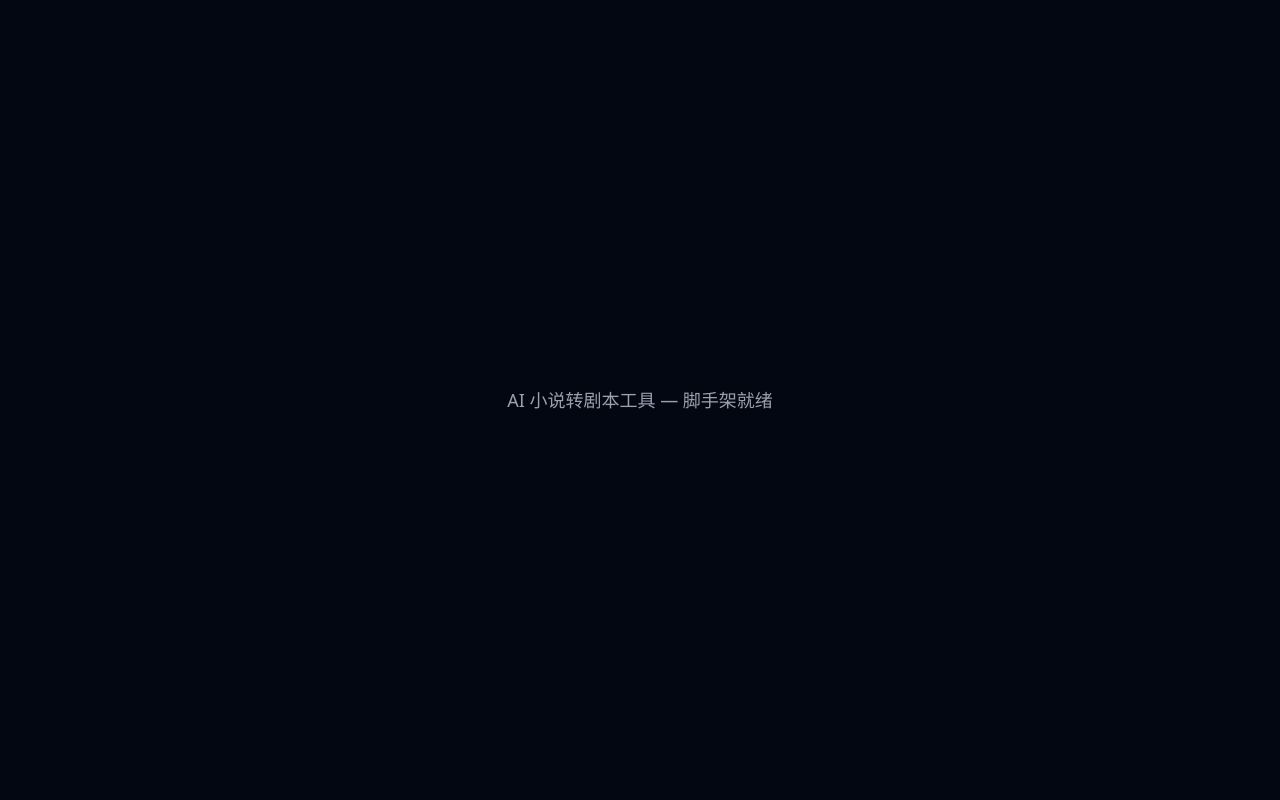
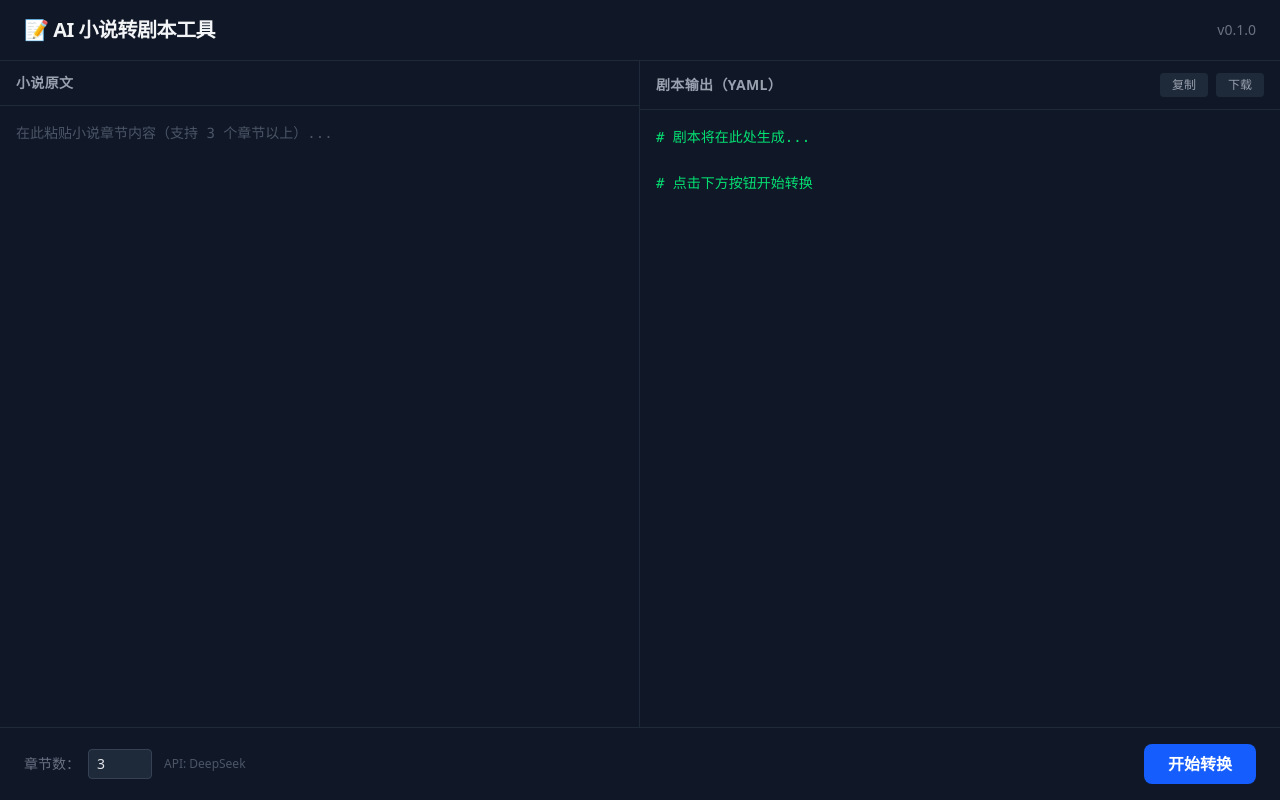
Before and after one commit to Carlo-Chan/novel-to-script-ai, a React (Vite) app: page / in a window 1280 px wide. Built offline with nearby package versions, Linux system fonts and the light colour scheme.

Commit message:
feat: 实现小说输入与剧本输出的两栏布局界面

```diff
--- /dev/null
+++ b/src/App.tsx
@@ -0,0 +1,72 @@
+function App() {
+  return (
+    <div className="flex flex-col h-screen">
+      {/* 顶部导航 */}
+      <header className="flex items-center justify-between px-6 py-4 border-b border-gray-800 bg-gray-900">
+        <h1 className="text-xl font-bold tracking-tight">
+          📝 AI 小说转剧本工具
+        </h1>
+        <span className="text-sm text-gray-500">v0.1.0</span>
+      </header>
+
+      {/* 主内容区：两栏布局 */}
+      <main className="flex-1 flex overflow-hidden">
+        {/* 左侧：输入区 */}
+        <section className="w-1/2 flex flex-col border-r border-gray-800">
+          <div className="px-4 py-3 border-b border-gray-800 bg-gray-900">
+            <h2 className="text-sm font-semibold text-gray-400 uppercase tracking-wide">
+              小说原文
+            </h2>
+          </div>
+          <textarea
+            className="flex-1 p-4 bg-gray-900 text-gray-200 resize-none outline-none placeholder-gray-600 text-sm leading-relaxed font-mono"
+            placeholder="在此粘贴小说章节内容（支持 3 个章节以上）..."
+          />
+        </section>
+
+        {/* 右侧：输出区 */}
+        <section className="w-1/2 flex flex-col">
+          <div className="px-4 py-3 border-b border-gray-800 bg-gray-900 flex items-center justify-between">
+            <h2 className="text-sm font-semibold text-gray-400 uppercase tracking-wide">
+              剧本输出（YAML）
+            </h2>
+            <div className="flex gap-2">
+              <button className="px-3 py-1 text-xs rounded bg-gray-800 text-gray-400 hover:bg-gray-700 transition-colors">
+                复制
+              </button>
+              <button className="px-3 py-1 text-xs rounded bg-gray-800 text-gray-400 hover:bg-gray-700 transition-colors">
+                下载
+              </button>
+            </div>
+          </div>
+          <pre className="flex-1 p-4 bg-gray-900 text-green-400 overflow-auto text-sm leading-relaxed font-mono">
+{`# 剧本将在此处生成...
+
+# 点击下方按钮开始转换`}
+          </pre>
+        </section>
+      </main>
+
+      {/* 底部操作栏 */}
+      <footer className="flex items-center justify-between px-6 py-4 border-t border-gray-800 bg-gray-900">
+        <div className="flex items-center gap-3">
+          <label className="text-sm text-gray-500">
+            章节数：
+            <input
+              type="number"
+              min={3}
+              defaultValue={3}
+              className="ml-2 w-16 px-2 py-1 rounded bg-gray-800 border border-gray-700 text-gray-200 text-sm"
+            />
+          </label>
+          <span className="text-xs text-gray-600">API: DeepSeek</span>
+        </div>
+        <button className="px-6 py-2 rounded-lg bg-blue-600 hover:bg-blue-500 text-white font-semibold transition-colors disabled:opacity-50 disabled:cursor-not-allowed">
+          开始转换
+        </button>
+      </footer>
+    </div>
+  );
+}
+
+export default App;
--- a/src/main.tsx
+++ b/src/main.tsx
@@ -1,11 +1,10 @@
 import { StrictMode } from "react";
 import { createRoot } from "react-dom/client";
 import "./index.css";
+import App from "./App";
 
 createRoot(document.getElementById("root")!).render(
   <StrictMode>
-    <div className="flex items-center justify-center h-screen bg-gray-950 text-gray-400">
-      <p className="text-lg">AI 小说转剧本工具 — 脚手架就绪</p>
-    </div>
+    <App />
   </StrictMode>
 );
```
